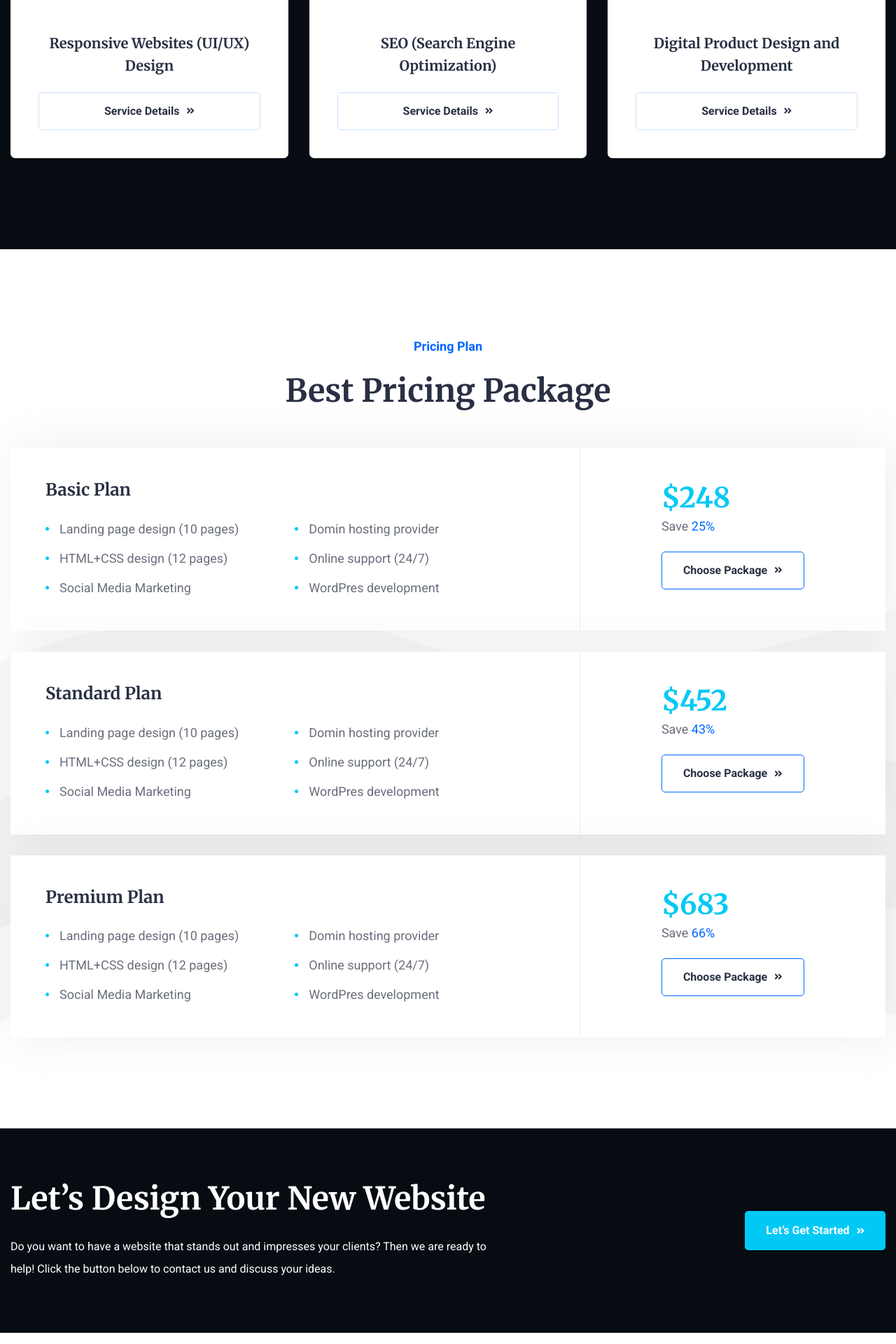
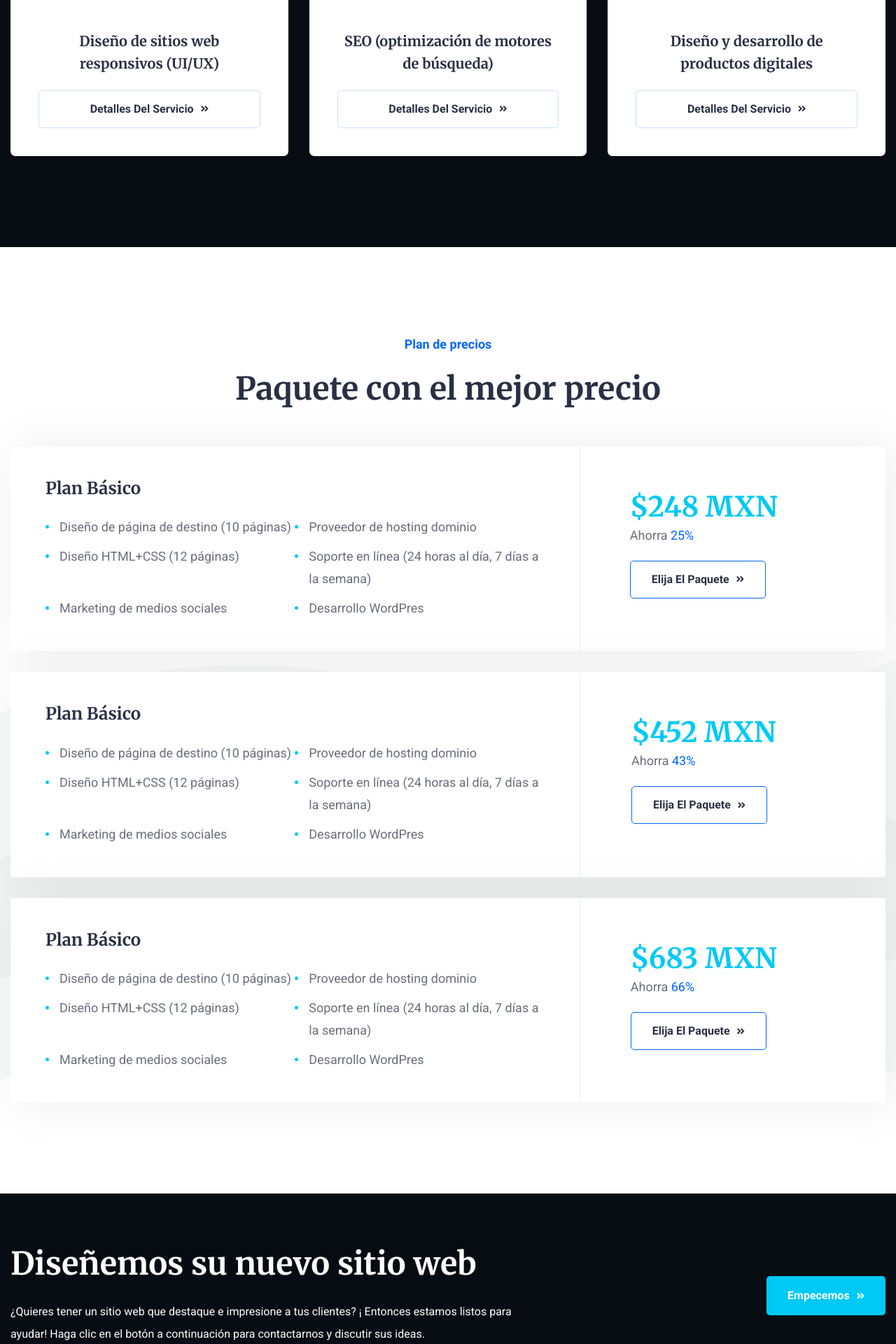
Before and after one commit to iDylaan/web-ventas-servicios-9no, a Flask app: page /services/ in a window 1280 px wide. Shown: the part 2887-4807 px from the top of the page at 70% size. Run offline with Flask 3, Linux system fonts and the light colour scheme; some libraries are stand-ins or nearby versions; some web fonts are replaced.

Commit message:
feat: Servisos

```diff
--- a/app/templates/services.html
+++ b/app/templates/services.html
@@ -22,22 +22,20 @@
       <div class="col-lg-6">
         <div class="statistics-five-content mb-30 rmb-65 wow fadeInRight delay-0-2s">
           <div class="section-title mb-25">
-            <span class="sub-title style-two mb-15">Company Statistics</span>
-            <h2>
-              Discover Extraordinary projects brought to life on Oxence.
-            </h2>
+            <span class="sub-title style-two mb-15">Estadísticas de la empresa</span>
+            <h3>
+              Descubra proyectos extraordinarios que cobran vida en Tech Consulting
+            </h3>
           </div>
           <p>
-            Start building your first prototype in no time. Ogency
-            intuitive, drag & drop interface gives you all the building
-            blocks that you need to get started! No skills required.
+            Comience a construir su primer prototipo en poco tiempo. Comunícate con nosotros para darle forma a tus sueños
           </p>
-          <a href="about.html" class="theme-btn mt-15">Learn More <i class="fas fa-angle-double-right"></i></a>
+          <a href="about.html" class="theme-btn mt-15">Contáctanos <i class="fas fa-angle-double-right"></i></a>
         </div>
       </div>
       <div class="col-lg-6">
         <div class="statistics-five-image wow fadeInLeft delay-0-2s">
-          <img src="{{ url_for('static', filename='assets/images/about/statistics-five.png') }}" alt="Statistics" />
+          <img src="{{ url_for('static', filename='assets/images/about/creative.jpg') }}" alt="Statistics" />
         </div>
       </div>
     </div>
@@ -51,8 +49,8 @@
     <div class="row justify-content-center">
       <div class="col-lg-10">
         <div class="section-title text-center mb-55 wow fadeInUp delay-0-2s">
-          <span class="sub-title style-two mb-15">Working Process</span>
-          <h2>How does we works</h2>
+          <span class="sub-title style-two mb-15">Proceso de trabajo</span>
+          <h2>¿Cómo trabajamos?</h2>
         </div>
       </div>
     </div>
@@ -64,8 +62,8 @@
               <span class="number">01</span>
               <i class="flaticon-optimization"></i>
             </div>
-            <h4>Info Gathering</h4>
-            <p>Sit amet consectetur adipiscing elit sed eiusmod tempor</p>
+            <h4>Recopilación de información</h4>
+            <p>Obtener datos relevantes sobre las necesidades del cliente y los requisitos del proyecto.</p>
           </div>
         </div>
         <div class="col-xl-3 col-lg-5 col-sm-6">
@@ -74,8 +72,8 @@
               <span class="number">02</span>
               <i class="flaticon-link"></i>
             </div>
-            <h4>Idea Planning</h4>
-            <p>Sit amet consectetur adipiscing elit sed eiusmod tempor</p>
+            <h4>Planificación de ideas</h4>
+            <p>Desarrollar un plan detallado para el proyecto, incluyendo objetivos, alcance y recursos necesarios.</p>
           </div>
         </div>
         <div class="col-xl-3 col-lg-5 col-sm-6">
@@ -84,8 +82,8 @@
               <span class="number">03</span>
               <i class="flaticon-data"></i>
             </div>
-            <h4>Design Analysis</h4>
-            <p>Sit amet consectetur adipiscing elit sed eiusmod tempor</p>
+            <h4>Análisis de diseño</h4>
+            <p>Crear prototipos y mockups para visualizar el software y recopilar feedback del cliente.            </p>
           </div>
         </div>
         <div class="col-xl-3 col-lg-5 col-sm-6">
@@ -94,8 +92,8 @@
               <span class="number">04</span>
               <i class="flaticon-star"></i>
             </div>
-            <h4>Testing & Lunch</h4>
-            <p>Sit amet consectetur adipiscing elit sed eiusmod tempor</p>
+            <h4>Pruebas y almuerzo</h4>
+            <p>Realizar pruebas exhaustivas y corregir errores antes de lanzar el software al mercado.</p>
           </div>
         </div>
       </div>
@@ -113,8 +111,9 @@
     <div class="row justify-content-center">
       <div class="col-xl-8 col-lg-10">
         <div class="section-title text-center text-white mb-60 wow fadeInUp delay-0-2s">
-          <span class="sub-title style-two mb-20">Services We Provide</span>
-          <h2>Popular Web Services</h2>
+          <span class="sub-title style-two mb-20">Servicios que brindamos</span>
+          <h2>Servicios web populares
+          </h2>
         </div>
       </div>
     </div>
@@ -124,9 +123,8 @@
           <div class="image">
             <img src="{{ url_for('static', filename='assets/images/services/service-four1.png') }}" alt="Service" />
           </div>
-          <h5>Website Creation from Figma, XD or Photoshop</h5>
-          <a href="service-details.html" class="theme-btn style-three">Service Details <i
-              class="fas fa-angle-double-right"></i></a>
+          <h5>Creación de sitios web desde Figma, XD o Photoshop</h5>
+          <a href="service-details.html" class="theme-btn style-three">Detalles del servicio<i class="fas fa-angle-double-right"></i></a>
         </div>
       </div>
       <div class="col-xl-4 col-md-6">
@@ -134,9 +132,8 @@
           <div class="image">
             <img src="{{ url_for('static', filename='assets/images/services/service-four2.png') }}" alt="Service" />
           </div>
-          <h5>Mobile App Development and Website Design</h5>
-          <a href="service-details.html" class="theme-btn style-three">Service Details <i
-              class="fas fa-angle-double-right"></i></a>
+          <h5>Desarrollo de aplicaciones móviles y diseño de sitios web.</h5>
+          <a href="service-details.html" class="theme-btn style-three">Detalles del servicio<i class="fas fa-angle-double-right"></i></a>
         </div>
       </div>
       <div class="col-xl-4 col-md-6">
@@ -144,9 +141,8 @@
           <div class="image">
             <img src="{{ url_for('static', filename='assets/images/services/service-four3.png') }}" alt="Service" />
           </div>
-          <h5>eCommerce and Product Selling Development</h5>
-          <a href="service-details.html" class="theme-btn style-three">Service Details <i
-              class="fas fa-angle-double-right"></i></a>
+          <h5>Desarrollo de comercio electrónico.</h5>
+          <a href="service-details.html" class="theme-btn style-three">Detalles del servicio<i class="fas fa-angle-double-right"></i></a>
         </div>
       </div>
       <div class="col-xl-4 col-md-6">
@@ -154,9 +150,8 @@
           <div class="image">
             <img src="{{ url_for('static', filename='assets/images/services/service-four4.png') }}" alt="Service" />
           </div>
-          <h5>Responsive Websites (UI/UX) Design</h5>
-          <a href="service-details.html" class="theme-btn style-three">Service Details <i
-              class="fas fa-angle-double-right"></i></a>
+          <h5>Diseño de sitios web responsivos (UI/UX)</h5>
+          <a href="service-details.html" class="theme-btn style-three">Detalles del servicio<i class="fas fa-angle-double-right"></i></a>
         </div>
       </div>
       <div class="col-xl-4 col-md-6">
@@ -164,9 +159,8 @@
           <div class="image">
             <img src="{{ url_for('static', filename='assets/images/services/service-four5.png') }}" alt="Service" />
           </div>
-          <h5>SEO (Search Engine Optimization)</h5>
-          <a href="service-details.html" class="theme-btn style-three">Service Details <i
-              class="fas fa-angle-double-right"></i></a>
+          <h5>SEO (optimización de motores de búsqueda)</h5>
+          <a href="service-details.html" class="theme-btn style-three">Detalles del servicio<i class="fas fa-angle-double-right"></i></a>
         </div>
       </div>
       <div class="col-xl-4 col-md-6">
@@ -174,9 +168,8 @@
           <div class="image">
             <img src="{{ url_for('static', filename='assets/images/services/service-four6.png') }}" alt="Service" />
           </div>
-          <h5>Digital Product Design and Development</h5>
-          <a href="service-details.html" class="theme-btn style-three">Service Details <i
-              class="fas fa-angle-double-right"></i></a>
+          <h5>Diseño y desarrollo de productos digitales</h5>
+          <a href="service-details.html" class="theme-btn style-three">Detalles del servicio<i class="fas fa-angle-double-right"></i></a>
         </div>
       </div>
     </div>
@@ -190,74 +183,71 @@
     <div class="row justify-content-center">
       <div class="col-xl-8 col-lg-10">
         <div class="section-title text-center mb-55 wow fadeInUp delay-0-2s">
-          <span class="sub-title style-two mb-20">Pricing Plan</span>
-          <h2>Best Pricing Package</h2>
+          <span class="sub-title style-two mb-20">Plan de precios</span>
+          <h2>Paquete con el mejor precio</h2>
         </div>
       </div>
     </div>
     <div class="pricing-plan-item wow fadeInUp delay-0-2s">
       <div class="price-features">
-        <h4>Basic Plan</h4>
+        <h4>Plan Básico</h4>
         <ul class="list-style-two">
-          <li>Landing page design (10 pages)</li>
-          <li>Domin hosting provider</li>
-          <li>HTML+CSS design (12 pages)</li>
-          <li>Online support (24/7)</li>
-          <li>Social Media Marketing</li>
-          <li>WordPres development</li>
+          <li>Diseño de página de destino (10 páginas)</li>
+          <li>Proveedor de hosting dominio</li>
+          <li>Diseño HTML+CSS (12 páginas)</li>
+          <li>Soporte en línea (24 horas al día, 7 días a la semana)</li>
+          <li>Marketing de medios sociales</li>
+          <li>Desarrollo WordPres</li>
         </ul>
-        <span class="badge">popular</span>
+        <span class="badge">POPULAR</span>
       </div>
       <div class="price-and-btn">
         <div class="content">
-          <span class="price">248</span>
-          <span class="save">Save<span> 25%</span></span>
-          <a href="pricing.html" class="theme-btn style-three">Choose Package <i
-              class="fas fa-angle-double-right"></i></a>
+          <span class="price">248 MXN</span>
+          <span class="save">Ahorra <span> 25%</span></span>
+          <a href="pricing.html" class="theme-btn style-three">Elija el paquete <i class="fas fa-angle-double-right"></i></a>
         </div>
       </div>
     </div>
     <div class="pricing-plan-item wow fadeInUp delay-0-2s">
       <div class="price-features">
-        <h4>Standard Plan</h4>
+        <h4>Plan Básico</h4>
         <ul class="list-style-two">
-          <li>Landing page design (10 pages)</li>
-          <li>Domin hosting provider</li>
-          <li>HTML+CSS design (12 pages)</li>
-          <li>Online support (24/7)</li>
-          <li>Social Media Marketing</li>
-          <li>WordPres development</li>
+          <li>Diseño de página de destino (10 páginas)</li>
+          <li>Proveedor de hosting dominio</li>
+          <li>Diseño HTML+CSS (12 páginas)</li>
+          <li>Soporte en línea (24 horas al día, 7 días a la semana)</li>
+          <li>Marketing de medios sociales</li>
+          <li>Desarrollo WordPres</li>
         </ul>
-        <span class="badge">popular</span>
+        <span class="badge">POPULAR</span>
       </div>
       <div class="price-and-btn">
         <div class="content">
-          <span class="price">452</span>
-          <span class="save">Save<span> 43%</span></span>
-          <a href="pricing.html" class="theme-btn style-three">Choose Package <i
-              class="fas fa-angle-double-right"></i></a>
+          <span class="price">452 MXN</span>
+          <span class="save">Ahorra<span> 43%</span></span>
+          <a href="pricing.html" class="theme-btn style-three">Elija el paquete <i class="fas fa-angle-double-right"></i></a>
         </div>
       </div>
     </div>
     <div class="pricing-plan-item wow fadeInUp delay-0-2s">
       <div class="price-features">
-        <h4>Premium Plan</h4>
+        <h4>Plan Básico</h4>
         <ul class="list-style-two">
-          <li>Landing page design (10 pages)</li>
-          <li>Domin hosting provider</li>
-          <li>HTML+CSS design (12 pages)</li>
-          <li>Online support (24/7)</li>
-          <li>Social Media Marketing</li>
-          <li>WordPres development</li>
+          <li>Diseño de página de destino (10 páginas)</li>
+          <li>Proveedor de hosting dominio</li>
+          <li>Diseño HTML+CSS (12 páginas)</li>
+          <li>Soporte en línea (24 horas al día, 7 días a la semana)</li>
+          <li>Marketing de medios sociales</li>
+          <li>Desarrollo WordPres</li>
         </ul>
-        <span class="badge">popular</span>
+        <span class="badge">POPULAR</span>
       </div>
       <div class="price-and-btn">
         <div class="content">
-          <span class="price">683</span>
-          <span class="save">Save<span> 66%</span></span>
-          <a href="pricing.html" class="theme-btn style-three">Choose Package <i
-              class="fas fa-angle-double-right"></i></a>
+          <span class="price">683 MXN</span>
+          <span class="save">Ahorra<span> 66%</span></span>
+          <a href="pricing.html" class="theme-btn style-three">Elija el paquete <i class="fas fa-angle-double-right"></i></a>
         </div>
       </div>
     </div>
@@ -277,16 +267,16 @@
     <div class="row justify-content-between align-items-center">
       <div class="col-xl-7 col-lg-9">
         <div class="section-title text-white mb-25 wow fadeInUp delay-0-2s">
-          <h2>Let’s Design Your New Website</h2>
+          <h2>Diseñemos su nuevo sitio web</h2>
           <p>
-            Do you want to have a website that stands out and impresses
-            your clients? Then we are ready to help! Click the button
-            below to contact us and discuss your ideas.
+            ¿Quieres tener un sitio web que destaque e impresione a tus clientes? ¡
+            Entonces estamos listos para ayudar!
+            Haga clic en el botón a continuación para contactarnos y discutir sus ideas.
           </p>
         </div>
       </div>
       <div class="col-lg-3 text-lg-end">
-        <a href="contact.html" class="theme-btn style-two mb-30 wow fadeInUp delay-0-4s">Let’s Get Started <i
+        <a href="contact.html" class="theme-btn style-two mb-30 wow fadeInUp delay-0-4s">Empecemos <i
             class="fas fa-angle-double-right"></i></a>
       </div>
     </div>
```
Also changed, not shown: app/static/assets/images/about/creative.jpg (added).
